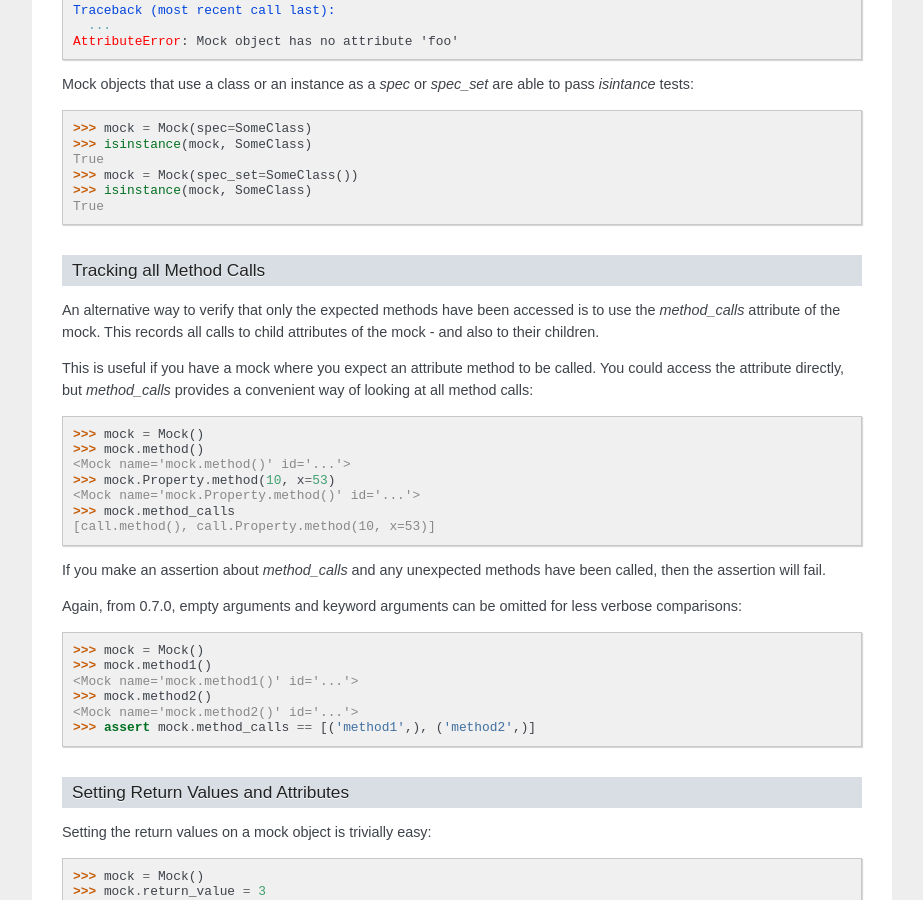
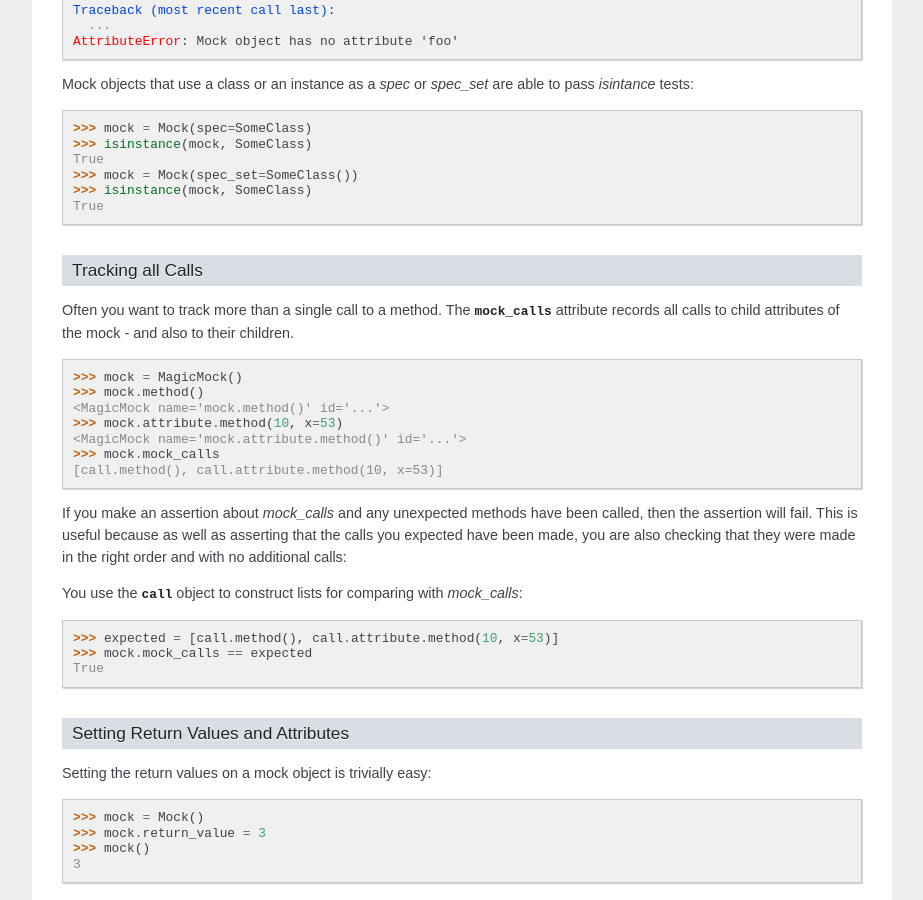
Before and after one commit to testing-cabal/mock, a Sphinx documentation site: the page built from docs/getting-started.txt, in a window 1280 px wide and 900 px high, scrolled down 2472 px. Shown: the whole window, without its empty margins (198-1121 px from the left). Built offline with Sphinx 7.4.7, drawn with Linux system fonts in a browser that asks for light colours; some of the changed text lies outside the part shown.

Commit message:
Further update to getting started

```diff
--- a/docs/getting-started.txt
+++ b/docs/getting-started.txt
@@ -169,9 +169,9 @@ restricting the methods available on your mock.
 If `closer` calls any methods on `mock` *other* than close, then an
 `AttributeError` will be raised.
 
-When you use `spec` it is still possible to set arbitrary attributes on the mock
-object. For a stronger form that only allows you to *set* attributes that are in
-the spec you can use `spec_set` instead:
+When you use `spec` it is still possible to set arbitrary attributes on the
+mock object. For a stronger form that only allows you to *set* attributes
+that are in the spec you can use `spec_set` instead:
 
 .. doctest::
 
@@ -198,41 +198,36 @@ to pass `isintance` tests:
     True
 
 
-Tracking all Method Calls
--------------------------
+Tracking all Calls
+------------------
 
-An alternative way to verify that only the expected methods have been accessed
-is to use the `method_calls` attribute of the mock. This records all calls
+Often you want to track more than a single call to a method. The
+:attr:`~Mock.mock_calls` attribute records all calls
 to child attributes of the mock - and also to their children.
-
-This is useful if you have a mock where you expect an attribute method to be
-called. You could access the attribute directly, but `method_calls` provides
-a convenient way of looking at all method calls:
 
 .. doctest::
 
-    >>> mock = Mock()
+    >>> mock = MagicMock()
     >>> mock.method()
-    <Mock name='mock.method()' id='...'>
-    >>> mock.Property.method(10, x=53)
-    <Mock name='mock.Property.method()' id='...'>
-    >>> mock.method_calls
-    [call.method(), call.Property.method(10, x=53)]
+    <MagicMock name='mock.method()' id='...'>
+    >>> mock.attribute.method(10, x=53)
+    <MagicMock name='mock.attribute.method()' id='...'>
+    >>> mock.mock_calls
+    [call.method(), call.attribute.method(10, x=53)]
 
-If you make an assertion about `method_calls` and any unexpected methods
-have been called, then the assertion will fail.
+If you make an assertion about `mock_calls` and any unexpected methods
+have been called, then the assertion will fail. This is useful because as well
+as asserting that the calls you expected have been made, you are also checking
+that they were made in the right order and with no additional calls:
 
-Again, from 0.7.0, empty arguments and keyword arguments can be omitted for
-less verbose comparisons:
+You use the :data:`call` object to construct lists for comparing with
+`mock_calls`:
 
 .. doctest::
 
-    >>> mock = Mock()
-    >>> mock.method1()
-    <Mock name='mock.method1()' id='...'>
-    >>> mock.method2()
-    <Mock name='mock.method2()' id='...'>
-    >>> assert mock.method_calls == [('method1',), ('method2',)]
+    >>> expected = [call.method(), call.attribute.method(10, x=53)]
+    >>> mock.mock_calls == expected
+    True
 
 
 Setting Return Values and Attributes
```
